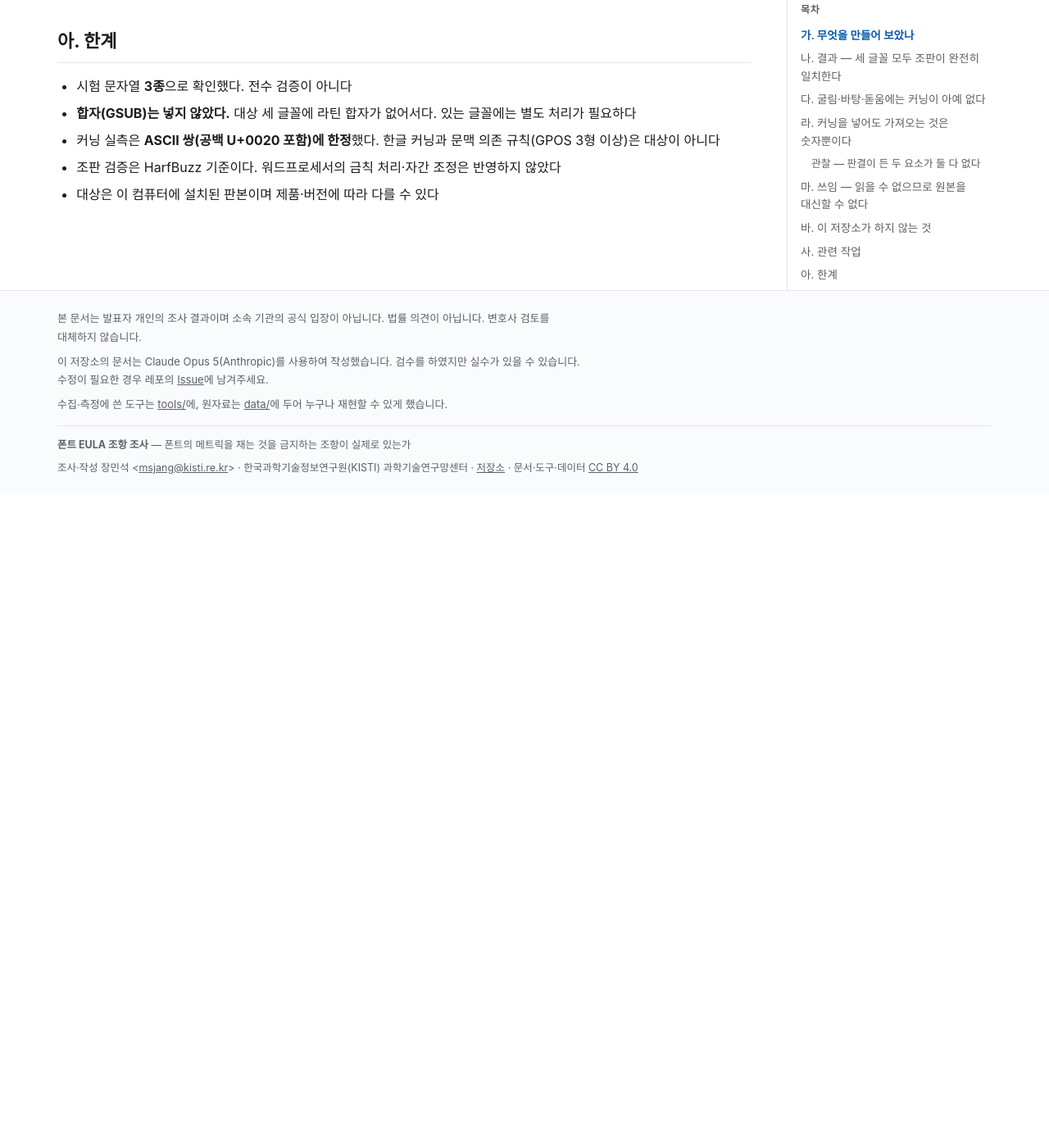
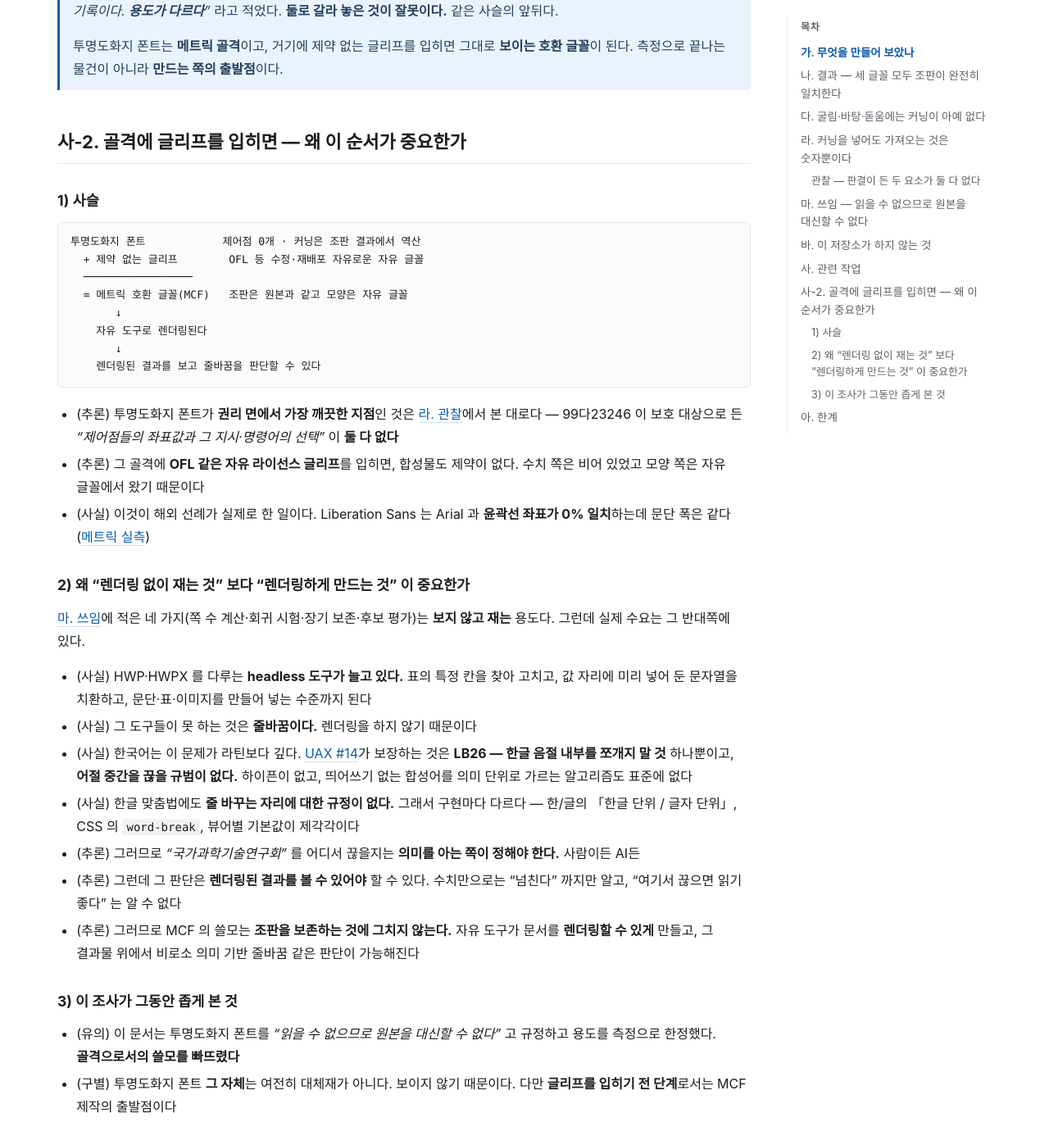
Before and after one commit to msjang/krigf26-font-eula-survey, a Jekyll site: the page built from findings-blankfont.md, in a window 1280 px wide and 1400 px high, scrolled down 3605 px. Shown: the top 1397 px of the window at 82% size. Built offline with Jekyll 4.4.1, drawn with Linux system fonts in a browser that asks for light colours; our own code applies the rules of GitHub Pages for plain Markdown files; before the commit the page ends 4209 px from its top, so only the background shows below that; some of the changed text lies outside the part shown.

Commit message:
correct(blankfont): 투명도화지 폰트와 MCF 를 "용도가 다르다" 고 가른 것이 잘못이다
사. 관련 작업에 "Polaris MCFG 는 보이는 대체 글꼴을 만들고 투명도화지
폰트는 보이지 않는 측정 기록이다. 용도가 다르다" 고 적었다. 둘로 갈라
놓은 것이 잘못이다. 같은 사슬의 앞뒤다.

투명도화지 폰트는 메트릭 골격이고, 제약 없는 글리프를 입히면 그대로
보이는 호환 글꼴이 된다. 그리고 그 지점이 권리 면에서 가장 깨끗하다 —
99다23246 이 든 제어점 좌표와 지시·명령 구성이 둘 다 없는 상태에서
자유 라이선스 글리프를 올리기 때문이다.

그리고 이 문서는 용도를 "렌더링 없이 재는 것" 넷으로 한정했는데, 실제
수요는 반대쪽이다. headless 도구가 표 칸 수정·문자열 치환·요소 생성까지
하면서 줄바꿈만 못 하는데, 한국어는 UAX #14 가 음절 내부 보호만 정하고
어절 중간을 끊을 규범이 없어 의미를 아는 쪽이 판단해야 한다. 그 판단은
렌더링된 결과를 봐야 가능하다.

그러므로 MCF 의 쓸모는 조판 보존에 그치지 않고 자유 도구가 렌더링할 수
있게 만드는 데까지 간다는 절을 추가했다.

Co-Authored-By: Claude <noreply@anthropic.com>

````diff
--- a/findings-blankfont.md
+++ b/findings-blankfont.md
@@ -108,7 +108,45 @@
 | [Polaris MCFG](https://github.com/PolarisOffice/polaris_mcfg) | 상용 글꼴에서 수치만 추출해 **자유 글꼴의 글리프에 적용**하는 도구 (MIT). 도구만 배포하고 폰트는 사용자가 생성한다 |
 | 이 문서의 도구 | 글리프를 **아예 넣지 않는다.** 보이는 글꼴을 만들지 않고 조판 수치만 남긴다 |
 
-- (구분) Polaris MCFG 는 **보이는 대체 글꼴**을 만든다. 투명도화지 폰트는 **보이지 않는 측정 기록**이다. 용도가 다르다
+> **정정 (2026-10-02)** — 이 자리에 *"Polaris MCFG 는 보이는 대체 글꼴을 만들고 투명도화지 폰트는 보이지 않는 측정 기록이다. **용도가 다르다**"* 라고 적었다. **둘로 갈라 놓은 것이 잘못이다.** 같은 사슬의 앞뒤다.
+>
+> 투명도화지 폰트는 **메트릭 골격**이고, 거기에 제약 없는 글리프를 입히면 그대로 **보이는 호환 글꼴**이 된다. 측정으로 끝나는 물건이 아니라 **만드는 쪽의 출발점**이다.
+
+## 사-2. 골격에 글리프를 입히면 — 왜 이 순서가 중요한가
+
+### 1) 사슬
+
+```
+투명도화지 폰트            제어점 0개 · 커닝은 조판 결과에서 역산
+  + 제약 없는 글리프        OFL 등 수정·재배포 자유로운 자유 글꼴
+  ─────────────────
+  = 메트릭 호환 글꼴(MCF)   조판은 원본과 같고 모양은 자유 글꼴
+       ↓
+    자유 도구로 렌더링된다
+       ↓
+    렌더링된 결과를 보고 줄바꿈을 판단할 수 있다
+```
+
+- (추론) 투명도화지 폰트가 **권리 면에서 가장 깨끗한 지점**인 것은 [라. 관찰](#관찰--판결이-든-두-요소가-둘-다-없다)에서 본 대로다 — 99다23246 이 보호 대상으로 든 *"제어점들의 좌표값과 그 지시·명령어의 선택"* 이 **둘 다 없다**
+- (추론) 그 골격에 **OFL 같은 자유 라이선스 글리프**를 입히면, 합성물도 제약이 없다. 수치 쪽은 비어 있었고 모양 쪽은 자유 글꼴에서 왔기 때문이다
+- (사실) 이것이 해외 선례가 실제로 한 일이다. Liberation Sans 는 Arial 과 **윤곽선 좌표가 0% 일치**하는데 문단 폭은 같다 ([메트릭 실측](findings-metrics.md))
+
+### 2) 왜 "렌더링 없이 재는 것" 보다 "렌더링하게 만드는 것" 이 중요한가
+
+[마. 쓰임](#마-쓰임--읽을-수-없으므로-원본을-대신할-수-없다)에 적은 네 가지(쪽 수 계산·회귀 시험·장기 보존·후보 평가)는 **보지 않고 재는** 용도다. 그런데 실제 수요는 그 반대쪽에 있다.
+
+- (사실) HWP·HWPX 를 다루는 **headless 도구가 늘고 있다.** 표의 특정 칸을 찾아 고치고, 값 자리에 미리 넣어 둔 문자열을 치환하고, 문단·표·이미지를 만들어 넣는 수준까지 된다
+- (사실) 그 도구들이 못 하는 것은 **줄바꿈이다.** 렌더링을 하지 않기 때문이다
+- (사실) 한국어는 이 문제가 라틴보다 깊다. [UAX #14](https://www.unicode.org/reports/tr14/)가 보장하는 것은 **LB26 — 한글 음절 내부를 쪼개지 말 것** 하나뿐이고, **어절 중간을 끊을 규범이 없다.** 하이픈이 없고, 띄어쓰기 없는 합성어를 의미 단위로 가르는 알고리즘도 표준에 없다
+- (사실) 한글 맞춤법에도 **줄 바꾸는 자리에 대한 규정이 없다.** 그래서 구현마다 다르다 — 한/글의 「한글 단위 / 글자 단위」, CSS 의 `word-break`, 뷰어별 기본값이 제각각이다
+- (추론) 그러므로 *"국가과학기술연구회"* 를 어디서 끊을지는 **의미를 아는 쪽이 정해야 한다.** 사람이든 AI든
+- (추론) 그런데 그 판단은 **렌더링된 결과를 볼 수 있어야** 할 수 있다. 수치만으로는 "넘친다" 까지만 알고, "여기서 끊으면 읽기 좋다" 는 알 수 없다
+- (추론) 그러므로 MCF 의 쓸모는 **조판을 보존하는 것에 그치지 않는다.** 자유 도구가 문서를 **렌더링할 수 있게** 만들고, 그 결과물 위에서 비로소 의미 기반 줄바꿈 같은 판단이 가능해진다
+
+### 3) 이 조사가 그동안 좁게 본 것
+
+- (유의) 이 문서는 투명도화지 폰트를 *"읽을 수 없으므로 원본을 대신할 수 없다"* 고 규정하고 용도를 측정으로 한정했다. **골격으로서의 쓸모를 빠뜨렸다**
+- (구별) 투명도화지 폰트 **그 자체**는 여전히 대체재가 아니다. 보이지 않기 때문이다. 다만 **글리프를 입히기 전 단계**로서는 MCF 제작의 출발점이다
 
 ## 아. 한계
 
````
